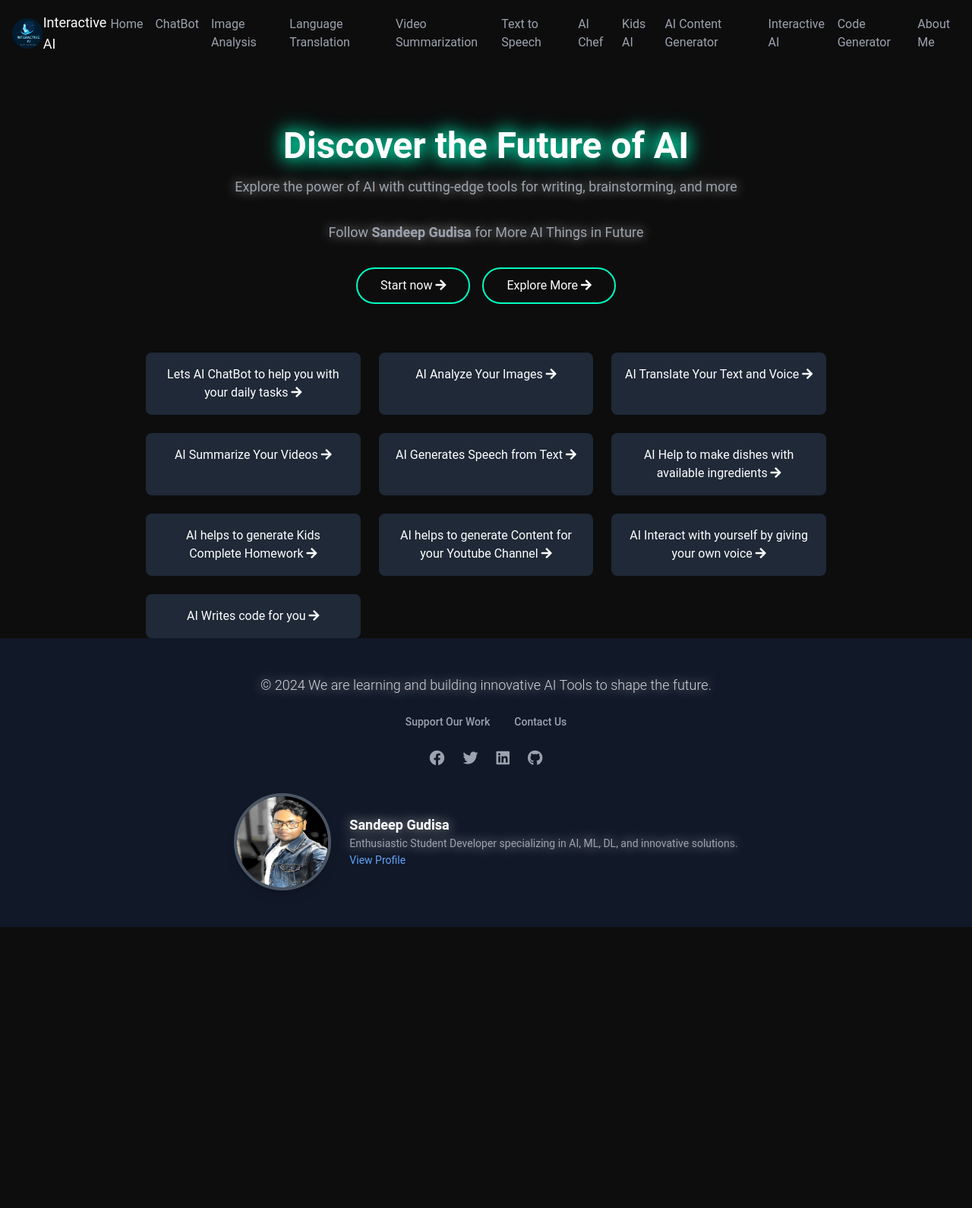
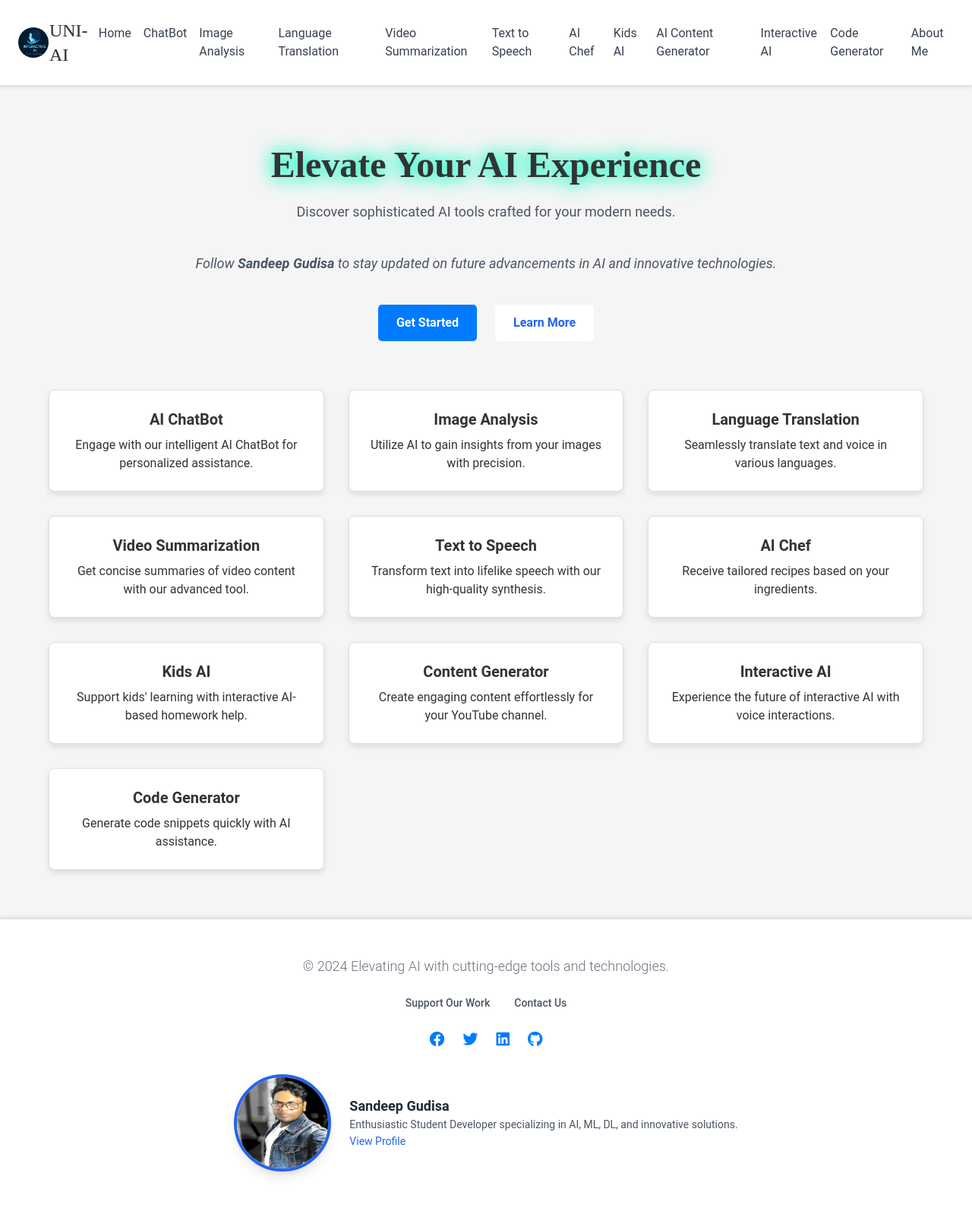
Before and after one commit to GudisaSandeep/Interactive-AI, a Flask app: page / in a window 1280 px wide. Shown: the whole page at 76% size. Before the commit the page ends 1220 px from the top, so only its background shows below. Run offline with Flask 3, Linux system fonts and the light colour scheme; some libraries are stand-ins or nearby versions.

Commit message:
Update index.html

```diff
--- a/templates/index.html
+++ b/templates/index.html
@@ -4,120 +4,193 @@
 <head>
     <meta charset="UTF-8">
     <meta name="viewport" content="width=device-width, initial-scale=1.0">
-    <title>Interactive AI - Sci-Fi Edition</title>
-    <link rel="icon" href="{{ url_for('static', filename='Images/Interactive AI.png') }}" type="image/x-icon"
-        style="border-radius: 50%;">
+    <title>UNI AI</title>
+    <link rel="icon" href="{{ url_for('static', filename='Images/Interactive AI.png') }}" type="image/x-icon">
     <script src="https://cdn.tailwindcss.com"></script>
     <link href="{{ url_for('static', filename='css/styles.css') }}" rel="stylesheet">
+    <link href="https://cdnjs.cloudflare.com/ajax/libs/font-awesome/6.0.0-beta3/css/all.min.css" rel="stylesheet" />
+    <style>
+        body {
+            background: #f5f5f5;
+            color: #333;
+            font-family: 'Roboto', sans-serif;
+        }
 
-    <link href="https://cdnjs.cloudflare.com/ajax/libs/font-awesome/5.15.3/css/all.min.css" rel="stylesheet" />
+        header {
+            background: #ffffff;
+            border-bottom: 1px solid #e0e0e0;
+            box-shadow: 0 2px 4px rgba(0, 0, 0, 0.1);
+        }
 
+        .title {
+            font-family: 'Playfair Display', serif;
+            color: #333;
+            text-shadow: 0 1px 2px rgba(0, 0, 0, 0.1);
+        }
+
+        .btn {
+            background: #007bff;
+            color: #fff;
+            border: none;
+            padding: 12px 24px;
+            border-radius: 5px;
+            font-weight: bold;
+            transition: background 0.3s, transform 0.3s;
+        }
+
+        .btn:hover {
+            background: #0056b3;
+            transform: scale(1.05);
+        }
+
+        .card {
+            background: #ffffff;
+            border: 1px solid #e0e0e0;
+            box-shadow: 0 4px 8px rgba(0, 0, 0, 0.1);
+            border-radius: 8px;
+            transition: box-shadow 0.3s, transform 0.3s;
+        }
+
+        .card:hover {
+            box-shadow: 0 8px 16px rgba(0, 0, 0, 0.2);
+            transform: translateY(-4px);
+        }
+
+        footer {
+            background: #ffffff;
+            border-top: 1px solid #e0e0e0;
+            box-shadow: 0 -2px 4px rgba(0, 0, 0, 0.1);
+        }
+
+        footer img {
+            border: 3px solid #007bff;
+        }
+
+        .social-icons i {
+            color: #007bff;
+        }
+    </style>
 </head>
 
 <body>
-    <header class="flex justify-between items-center p-4">
+    <header class="flex justify-between items-center p-6">
         <div class="flex items-center">
             <a href="{{ url_for('home') }}">
                 <img alt="Logo" class="mr-2" height="40"
                     src="{{ url_for('static', filename='Images/Interactive AI.png') }}" width="40"
-                    style="border-radius: 50px;" />
+                    style="border-radius: 50%;" />
             </a>
-            <span class="text-lg">Interactive AI</span>
+            <span class="text-2xl title">UNI-AI</span>
         </div>
         <nav class="flex space-x-4">
-            <a class="text-gray-400 hover:text-white" href="{{ url_for('home') }}">Home</a>
-            <a class="text-gray-400 hover:text-white" href="{{ url_for('handle_text_chat') }}">ChatBot</a>
-            <a class="text-gray-400 hover:text-white" href="{{ url_for('handle_image_analysis') }}">Image Analysis</a>
-            <a class="text-gray-400 hover:text-white" href="{{ url_for('multi_language_translator') }}">Language Translation</a>
-            <a class="text-gray-400 hover:text-white" href="{{ url_for('video_summarization') }}">Video
+            <a class="text-gray-700 hover:text-blue-600" href="{{ url_for('home') }}">Home</a>
+            <a class="text-gray-700 hover:text-blue-600" href="{{ url_for('handle_text_chat') }}">ChatBot</a>
+            <a class="text-gray-700 hover:text-blue-600" href="{{ url_for('handle_image_analysis') }}">Image
+                Analysis</a>
+            <a class="text-gray-700 hover:text-blue-600" href="{{ url_for('multi_language_translator') }}">Language
+                Translation</a>
+            <a class="text-gray-700 hover:text-blue-600" href="{{ url_for('video_summarization') }}">Video
                 Summarization</a>
-            <a class="text-gray-400 hover:text-white" href="{{ url_for('TTS') }}">Text to Speech</a>
-            <a class="text-gray-400 hover:text-white" href="{{ url_for('ai_chef') }}">AI Chef</a>
-            <a class="text-gray-400 hover:text-white" href="{{ url_for('kids_ai') }}">Kids AI</a>
-            <a class="text-gray-400 hover:text-white" href="{{ url_for('content_generator') }}">AI Content Generator</a>
-            <a class="text-gray-400 hover:text-white" href="{{ url_for('voice_interaction_page') }}">Interactive AI</a>
-            <a class="text-gray-400 hover:text-white" href="{{ url_for('code_generator') }}">Code Generator</a>
-            <a class="text-gray-400 hover:text-white" href="{{ url_for('about_us') }}">About Me</a>
+            <a class="text-gray-700 hover:text-blue-600" href="{{ url_for('TTS') }}">Text to Speech</a>
+            <a class="text-gray-700 hover:text-blue-600" href="{{ url_for('ai_chef') }}">AI Chef</a>
+            <a class="text-gray-700 hover:text-blue-600" href="{{ url_for('kids_ai') }}">Kids AI</a>
+            <a class="text-gray-700 hover:text-blue-600" href="{{ url_for('content_generator') }}">AI Content
+                Generator</a>
+            <a class="text-gray-700 hover:text-blue-600" href="{{ url_for('voice_interaction_page') }}">Interactive
+                AI</a>
+            <a class="text-gray-700 hover:text-blue-600" href="{{ url_for('code_generator') }}">Code Generator</a>
+            <a class="text-gray-700 hover:text-blue-600" href="{{ url_for('about_us') }}">About Me</a>
         </nav>
     </header>
 
     <!-- Main Section -->
     <main class="flex flex-col items-center justify-center text-center mt-20">
-        <h1 class="neon-title text-5xl font-bold mb-4">Discover the Future of AI</h1>
-        <p class="text-lg text-gray-400 mb-8">Explore the power of AI with cutting-edge tools for writing,
-            brainstorming,
-            and more</p>
-        <p class="text-lg text-gray-400 mb-8">Follow <span><b>Sandeep Gudisa</b></span> for More AI Things in Future</p>
-
-        <div class="flex space-x-4 mb-16">
-            <a class="glow-button" href="{{ url_for('handle_text_chat') }}">
-                Start now <i class="fas fa-arrow-right"></i>
+        <h1 class="title text-5xl font-bold mb-6">Elevate Your AI Experience</h1>
+        <p class="text-lg text-gray-600 mb-10">Discover sophisticated AI tools crafted for your modern needs.</p>
+        <p class="text-lg text-gray-600 mb-10">
+            <span><i>Follow <b>Sandeep Gudisa</b> to stay updated on future advancements in AI and innovative
+                    technologies.</i></span>
+        </p>
+        <div class="flex space-x-6 mb-16">
+            <a class="btn" href="{{ url_for('handle_text_chat') }}">
+                Get Started
             </a>
-            <a class="glow-button text-white border border-white" href="{{ url_for('home') }}">
-                Explore More <i class="fas fa-arrow-right"></i>
+            <a class="btn border border-blue-600 text-blue-600 bg-white hover:bg-blue-600 hover:text-white"
+                href="{{ url_for('home') }}">
+                Learn More
             </a>
         </div>
 
-        <div class="grid grid-cols-3 gap-6 max-w-4xl">
-            <a class="bg-gray-800 p-4 rounded-lg hover:bg-gray-700 card" href="{{ url_for('handle_text_chat') }}">
-                Lets AI ChatBot to help you with your daily tasks <i class="fas fa-arrow-right"></i>
+        <div class="grid grid-cols-3 gap-8 max-w-6xl">
+            <a class="card p-6 rounded-lg" href="{{ url_for('handle_text_chat') }}">
+                <h3 class="text-xl font-semibold mb-2">AI ChatBot</h3>
+                <p>Engage with our intelligent AI ChatBot for personalized assistance.</p>
             </a>
-            <a class="bg-gray-800 p-4 rounded-lg hover:bg-gray-700 card" href="{{ url_for('handle_image_analysis') }}">
-                AI Analyze Your Images <i class="fas fa-arrow-right"></i>
+            <a class="card p-6 rounded-lg" href="{{ url_for('handle_image_analysis') }}">
+                <h3 class="text-xl font-semibold mb-2">Image Analysis</h3>
+                <p>Utilize AI to gain insights from your images with precision.</p>
             </a>
-            <a class="bg-gray-800 p-4 rounded-lg hover:bg-gray-700 card" href="{{ url_for('multi_language_translator') }}">
-                AI Translate Your Text and Voice <i class="fas fa-arrow-right"></i>
+            <a class="card p-6 rounded-lg" href="{{ url_for('multi_language_translator') }}">
+                <h3 class="text-xl font-semibold mb-2">Language Translation</h3>
+                <p>Seamlessly translate text and voice in various languages.</p>
             </a>
-            <a class="bg-gray-800 p-4 rounded-lg hover:bg-gray-700 card" href="{{ url_for('video_summarization') }}">
-                AI Summarize Your Videos <i class="fas fa-arrow-right"></i>
+            <a class="card p-6 rounded-lg" href="{{ url_for('video_summarization') }}">
+                <h3 class="text-xl font-semibold mb-2">Video Summarization</h3>
+                <p>Get concise summaries of video content with our advanced tool.</p>
             </a>
-            <a class="bg-gray-800 p-4 rounded-lg hover:bg-gray-700 card" href="{{ url_for('TTS') }}">
-                AI Generates Speech from Text <i class="fas fa-arrow-right"></i>
+            <a class="card p-6 rounded-lg" href="{{ url_for('TTS') }}">
+                <h3 class="text-xl font-semibold mb-2">Text to Speech</h3>
+                <p>Transform text into lifelike speech with our high-quality synthesis.</p>
             </a>
-            <a class="bg-gray-800 p-4 rounded-lg hover:bg-gray-700 card" href="{{ url_for('ai_chef') }}">
-                AI Help to make dishes with available ingredients <i class="fas fa-arrow-right"></i>
+            <a class="card p-6 rounded-lg" href="{{ url_for('ai_chef') }}">
+                <h3 class="text-xl font-semibold mb-2">AI Chef</h3>
+                <p>Receive tailored recipes based on your ingredients.</p>
             </a>
-            <a class="bg-gray-800 p-4 rounded-lg hover:bg-gray-700 card" href="{{ url_for('kids_ai') }}">
-                AI helps to generate Kids Complete Homework <i class="fas fa-arrow-right"></i>
+            <a class="card p-6 rounded-lg" href="{{ url_for('kids_ai') }}">
+                <h3 class="text-xl font-semibold mb-2">Kids AI</h3>
+                <p>Support kids' learning with interactive AI-based homework help.</p>
             </a>
-            <a class="bg-gray-800 p-4 rounded-lg hover:bg-gray-700 card" href="{{ url_for('content_generator') }}">
-                AI helps to generate Content for your Youtube Channel <i class="fas fa-arrow-right"></i>
+            <a class="card p-6 rounded-lg" href="{{ url_for('content_generator') }}">
+                <h3 class="text-xl font-semibold mb-2">Content Generator</h3>
+                <p>Create engaging content effortlessly for your YouTube channel.</p>
             </a>
-            <a class="bg-gray-800 p-4 rounded-lg hover:bg-gray-700 card" href="{{ url_for('voice_interaction_page') }}">
-                AI Interact with yourself by giving your own voice <i class="fas fa-arrow-right"></i>
+            <a class="card p-6 rounded-lg" href="{{ url_for('voice_interaction_page') }}">
+                <h3 class="text-xl font-semibold mb-2">Interactive AI</h3>
+                <p>Experience the future of interactive AI with voice interactions.</p>
             </a>
-            <a class="bg-gray-800 p-4 rounded-lg hover:bg-gray-700 card" href="{{ url_for('code_generator') }}">
-                AI Writes code for you <i class="fas fa-arrow-right"></i>
+            <a class="card p-6 rounded-lg" href="{{ url_for('code_generator') }}">
+                <h3 class="text-xl font-semibold mb-2">Code Generator</h3>
+                <p>Generate code snippets quickly with AI assistance.</p>
             </a>
         </div>
     </main>
 
     <!-- Footer -->
-<footer class="bg-gray-900 text-gray-400 py-12">
+    <footer class="bg-white text-gray-600 py-12 mt-16">
         <div class="container mx-auto text-center">
             <!-- Company Description -->
-        <p class="mb-6 text-lg font-light text-gray-300">
-            &copy; 2024 We are learning and building innovative AI Tools to shape the future.
+            <p class="mb-6 text-lg font-light text-gray-500">
+                &copy; 2024 Elevating AI with cutting-edge tools and technologies.
             </p>
 
             <!-- Links Section -->
             <div class="flex justify-center space-x-8 mb-6">
-            <a href="#" class="text-sm font-medium hover:text-white transition duration-300">Support Our Work</a>
-            <a href="#" class="text-sm font-medium hover:text-white transition duration-300">Contact Us</a>
+                <a href="#" class="text-sm font-medium hover:text-blue-600 transition duration-300">Support Our Work</a>
+                <a href="#" class="text-sm font-medium hover:text-blue-600 transition duration-300">Contact Us</a>
             </div>
 
             <!-- Social Media Icons -->
-        <div class="flex justify-center space-x-6 mb-8">
-            <a href="#" aria-label="Facebook" class="hover:text-white transition duration-300">
+            <div class="flex justify-center space-x-6 mb-8 social-icons">
+                <a href="#" aria-label="Facebook" class="hover:text-blue-600 transition duration-300">
                     <i class="fab fa-facebook text-xl"></i>
                 </a>
-            <a href="#" aria-label="Twitter" class="hover:text-white transition duration-300">
+                <a href="#" aria-label="Twitter" class="hover:text-blue-600 transition duration-300">
                     <i class="fab fa-twitter text-xl"></i>
                 </a>
-            <a href="#" aria-label="LinkedIn" class="hover:text-white transition duration-300">
+                <a href="#" aria-label="LinkedIn" class="hover:text-blue-600 transition duration-300">
                     <i class="fab fa-linkedin text-xl"></i>
                 </a>
-            <a href="#" aria-label="GitHub" class="hover:text-white transition duration-300">
+                <a href="#" aria-label="GitHub" class="hover:text-blue-600 transition duration-300">
                     <i class="fab fa-github text-xl"></i>
                 </a>
             </div>
@@ -125,18 +198,18 @@
             <!-- Developer Profile -->
             <div class="flex justify-center items-center space-x-6">
                 <img src="{{ url_for('static', filename='Images/Deveveloper.jpg') }}" alt="Sandeep Gudisa"
-                class="w-32 h-32 rounded-full border-4 border-gray-600 shadow-lg">
+                    class="w-32 h-32 rounded-full border-4 border-blue-600 shadow-lg">
                 <div class="text-left">
-                <p class="text-white text-lg font-semibold">Sandeep Gudisa</p>
-                <p class="text-gray-400 text-sm">Enthusiastic Student Developer specializing in AI, ML, DL, and
+                    <p class="text-gray-800 text-lg font-semibold">Sandeep Gudisa</p>
+                    <p class="text-gray-600 text-sm">Enthusiastic Student Developer specializing in AI, ML, DL, and
                         innovative solutions.</p>
-                <a href="https://www.linkedin.com/in/sandeep-gudisa/" class="text-blue-400 hover:underline text-sm">View Profile</a>
+                    <a href="https://www.linkedin.com/in/sandeep-gudisa/"
+                        class="text-blue-600 hover:underline text-sm">View Profile</a>
                 </div>
             </div>
         </div>
     </footer>
 
-
 </body>
 
 </html>
```
Lines whose indentation alone changed are shown as unchanged.
